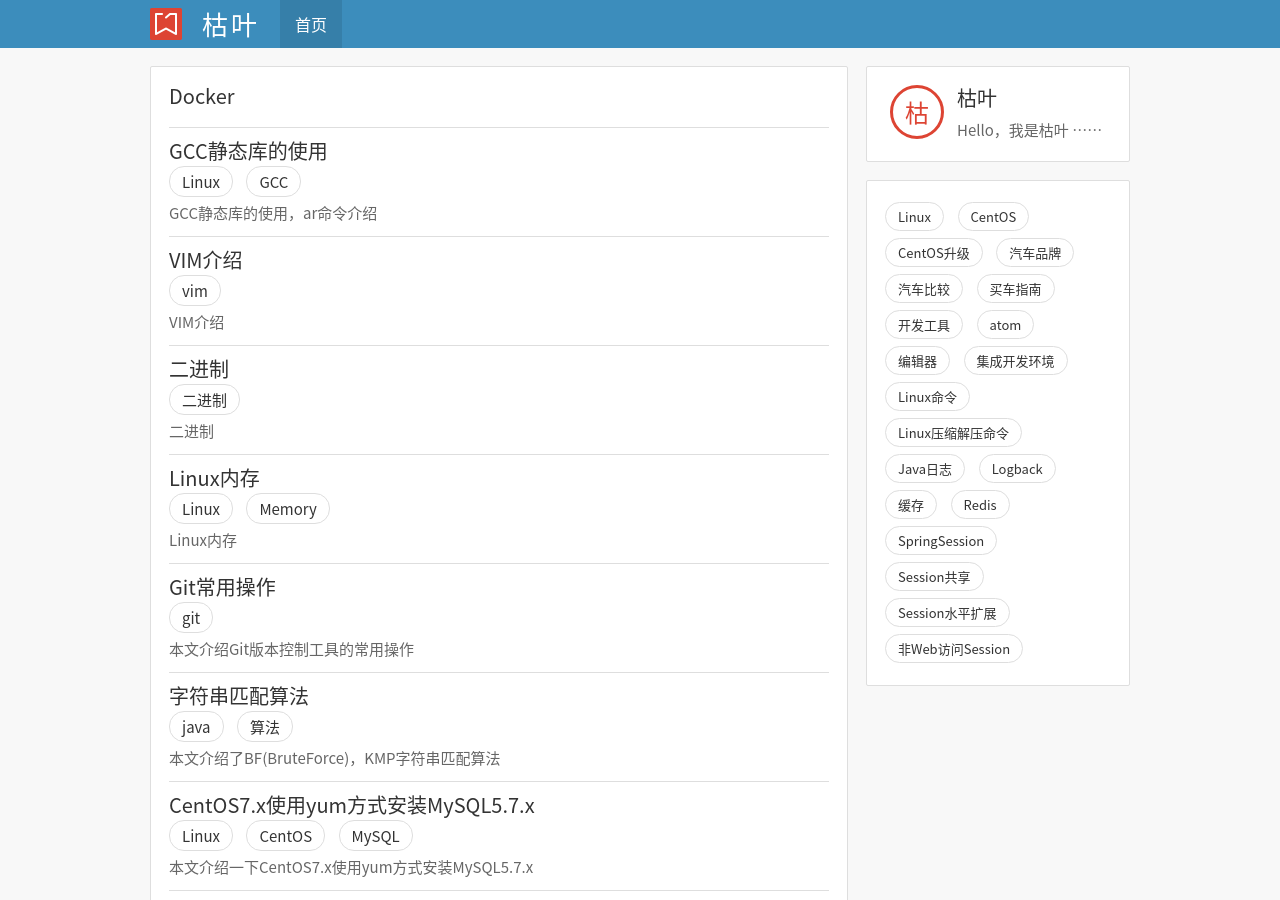
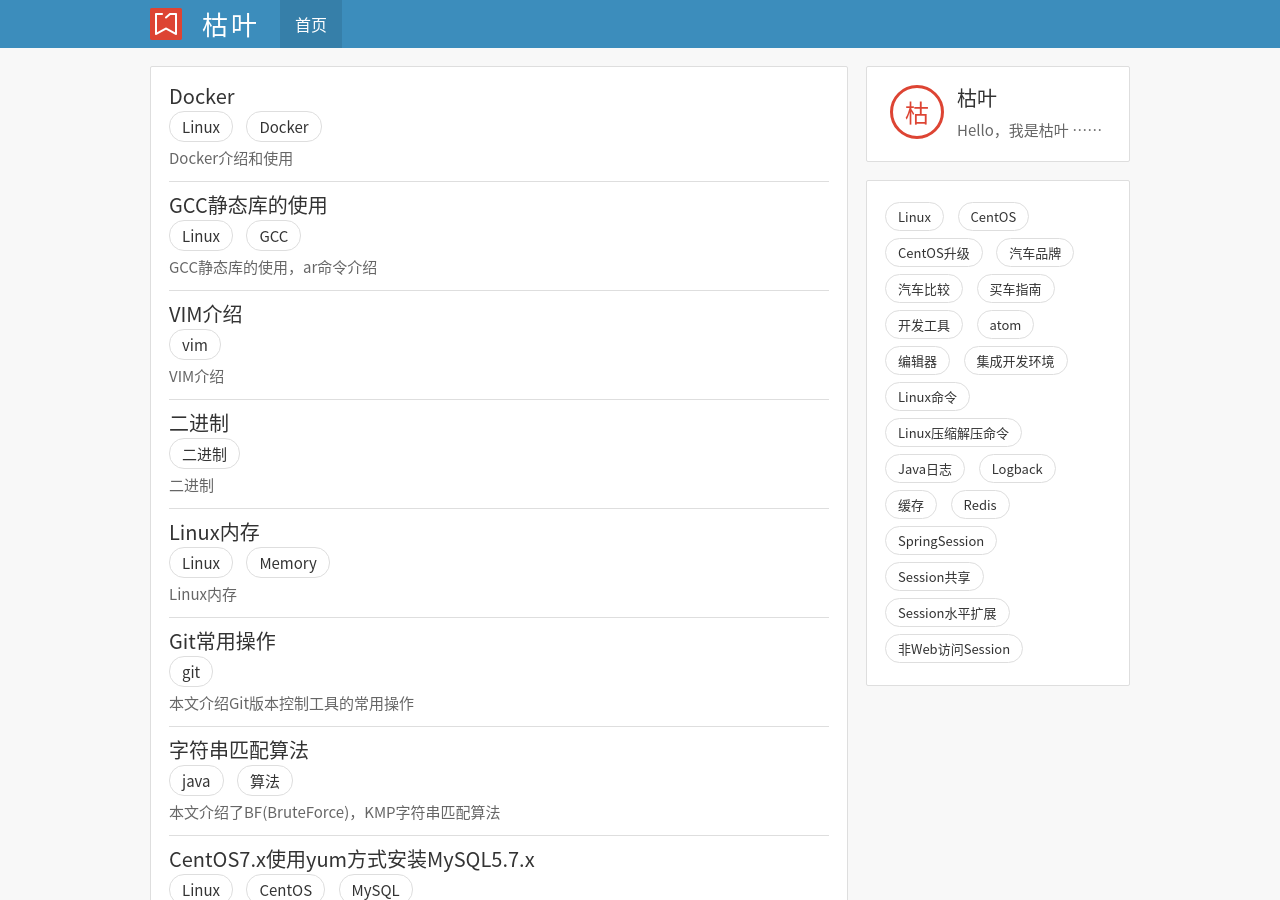
Before and after one commit to kuyer/kuyer.github.com, a Jekyll site: the page built from index.html, in a window 1280 px wide and 900 px high. Built offline with Jekyll 4.4.1, drawn with Linux system fonts in a browser that asks for light colours; the list of posts is cut into pages by our own code.

Commit message:
update docker

```diff
--- a/_posts/linux/2017-05-24-docker.md
+++ b/_posts/linux/2017-05-24-docker.md
@@ -1,4 +1,15 @@
-# Docker
+---
+layout: detail
+permalink: /linux/docker
+title: Docker
+category: linux
+cover: /images/linux/docker.jpg
+tags: [Linux,Docker]
+description: Docker介绍和使用
+published: true
+---
+
+# Docker介绍和使用
 
 ## docker下载mysql
 
```
